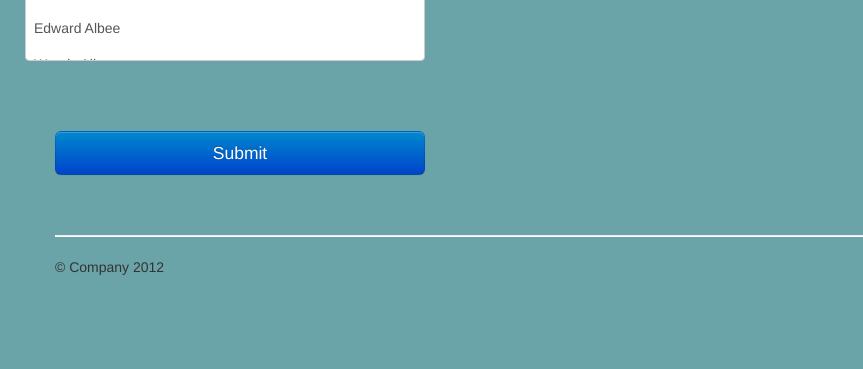
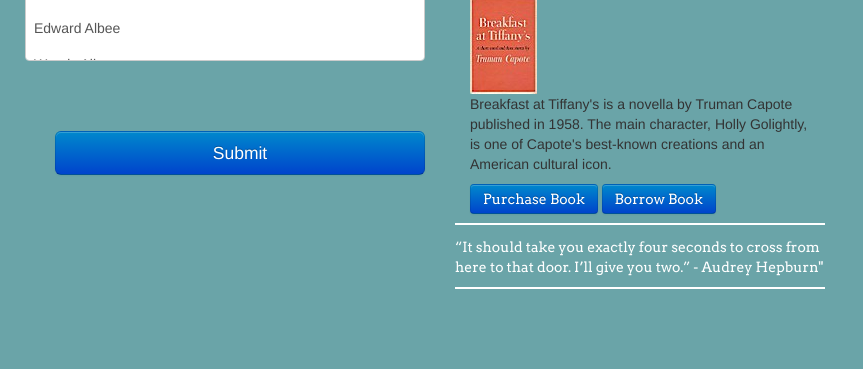
Before and after one commit to a-leung/libraryAtlas, a PHP site: page / in a window 1280 px wide. Shown: the part 1067-1436 px from the top of the page, without its empty margins (0-863 px from the left). Before the commit the page ends 1342 px from the top, so only its background shows below. Run offline with PHP 8.4, Linux system fonts and the light colour scheme; some libraries are stand-ins or nearby versions.

Commit message:
before we merge

```diff
--- a/css/main2.css
+++ b/css/main2.css
@@ -23,3 +23,39 @@
 	font-weight: 400;
 	line-height: 1.2em;
 }
+.quote {
+	font-family: arvo;
+	margin-bottom: 1em;
+	font-size: 1.2em;
+	line-height: 1.2em;
+}
+.quote:first-child {
+	color: red;
+}
+a:hover {
+	text-decoration: none;
+}
+a:active {
+	text-decoration: none;
+}
+a:focus {
+	text-decoration: none;
+}
+a {
+	font-family: arvo;
+	color: white;
+}
+
+.accordion-heading .accordion-toggle {
+display: block;
+	padding: 10px 0px!important;
+}
+
+.accordion-group {
+	border: none;
+	border-bottom: 2px solid white;
+	border-radius: 0px!important;
+}
+.accordion-inner {
+	border: none;
+}
--- a/index.html
+++ b/index.html
@@ -235,27 +235,48 @@
         </div>
                 <div id="anchor2" class="span4">
                 </br>
-                    <h3>“It should take you exactly four seconds to cross from here to that door. I’ll give you two.” - Audrey Hepburn</h3>
-                </br>
-                    <!-- Main hero unit for a primary marketing message or call to action -->
                     <div class="hero-unit">
                         <div id="map"></div>
                     </div>
 
+                <div class="accordion" id="accordion2">
+                  <div class="accordion-group">
+                    <div class="accordion-heading">
+                      <a class="accordion-toggle" data-toggle="collapse" data-parent="#accordion2" href="#collapseOne">
+                        “"It's like Tiffany's," she said. "Not that I give a hoot about jewelry. Diamonds, yes. But it's tacky to wear diamonds before you're forty; and even that's risky...” - Holly Golightly"
+                      </a>
+                    </div>
+                    <div id="collapseOne" class="accordion-body collapse in">
+                      <div class="accordion-inner">
+                        <h3>Breakfast at Tiffany's</h3>
+                        <p>by Truman Capote</p>
+                        <img src="img/breakfast.jpg">
+                        <p>Breakfast at Tiffany's is a novella by Truman Capote published in 1958. The main character, Holly Golightly, is one of Capote's best-known creations and an American cultural icon.</p>
+                        <a class="btn btn-primary " href="http://www.amazon.com/Breakfast-at-Tiffanys-Penguin-Essentials/dp/0241951453/ref=sr_1_3?ie=UTF8&qid=1368924779&sr=8-3&keywords=breakfast+at+tiffany%27s+book">Purchase Book</a>
+                        <a class="btn btn-primary " href="http://www.amazon.com/Breakfast-at-Tiffanys-Penguin-Essentials/dp/0241951453/ref=sr_1_3?ie=UTF8&qid=1368924779&sr=8-3&keywords=breakfast+at+tiffany%27s+book">Borrow Book</a>
+                      </div>
+                    </div>
+                  </div>
+                  <div class="accordion-group">
+                    <div class="accordion-heading">
+                      <a class="accordion-toggle" data-toggle="collapse" data-parent="#accordion2" href="#collapseTwo">
+                        “It should take you exactly four seconds to cross from here to that door. I’ll give you two.” - Audrey Hepburn"
+                      </a>
+                    </div>
+                    <div id="collapseTwo" class="accordion-body collapse">
+                      <div class="accordion-inner">
+                        <h3>Breakfast at Tiffany's</h3>
+                        <p>by Truman Capote</p>
+                        <img src="img/breakfast.jpg">
+                        <p>Breakfast at Tiffany's is a novella by Truman Capote published in 1958. The main character, Holly Golightly, is one of Capote's best-known creations and an American cultural icon.</p>
+                        <a class="btn btn-primary " href="http://www.amazon.com/Breakfast-at-Tiffanys-Penguin-Essentials/dp/0241951453/ref=sr_1_3?ie=UTF8&qid=1368924779&sr=8-3&keywords=breakfast+at+tiffany%27s+book">Purchase the Book</a>
+                      </div>
+                    </div>
+                  </div>
+                </div>
+                </br>
                </div>
-                <div id="anchor3" class="span4">
-                    <h2>Heading</h2>
-                    <p>Donec sed odio dui. Cras justo odio, dapibus ac facilisis in, egestas eget quam. Vestibulum id ligula porta felis euismod semper. Fusce dapibus, tellus ac cursus commodo, tortor mauris condimentum nibh, ut fermentum massa justo sit amet risus.</p>
-                    <p><a class="btn" href="#">View details &raquo;</a></p>
-                </div>
             </div>
-
-            <hr>
-
-            <footer>
-                <p>&copy; Company 2012</p>
-            </footer>
-
         </div> <!-- /container -->
 
         <script src="//ajax.googleapis.com/ajax/libs/jquery/1.9.1/jquery.min.js"></script>
```
Also changed, not shown: img/breakfast.JPG (added), 2 other files.
